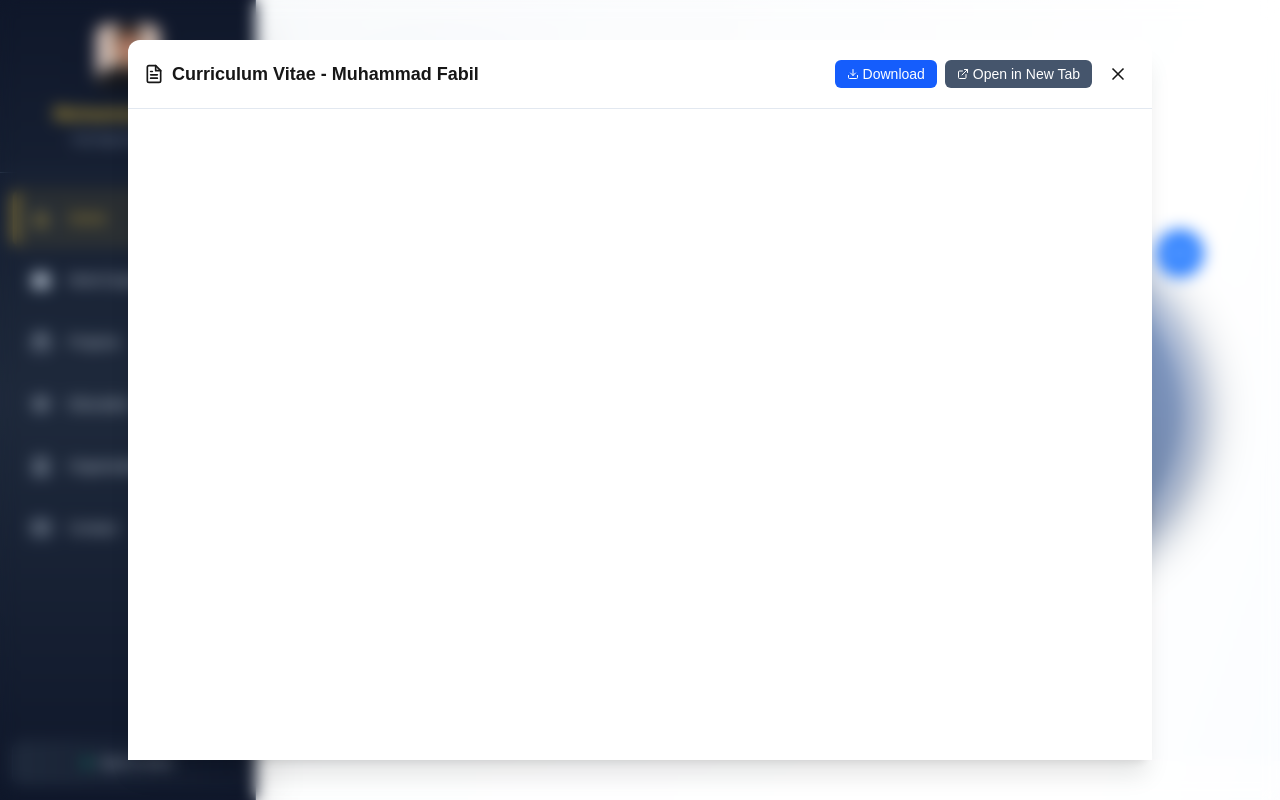
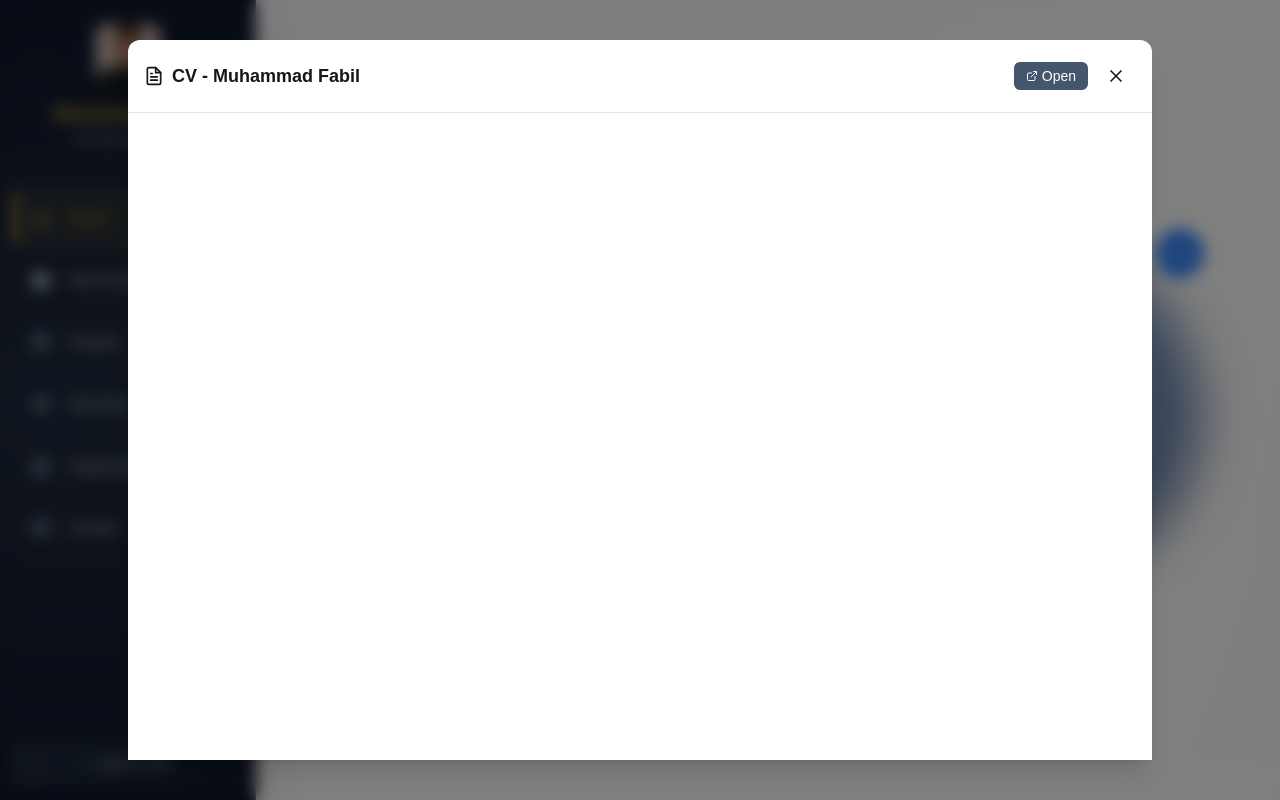
Before and after one commit to muhammadfabil/muhammad-fabil-profile, a Next.js app: page / in a window 1280 px wide. Both pictures are taken after a click on the button "Curriculum Vitae". Shown: the top 800 px of the page. Built offline with nearby package versions, Linux system fonts and the light colour scheme.

Commit message:
Update page.tsx

```diff
--- a/src/app/page.tsx
+++ b/src/app/page.tsx
@@ -424,37 +424,41 @@ export default function Home() {
 
       {/* CV Modal */}
       {isCvModalOpen && (
-        <div className="fixed inset-0 bg-none backdrop-blur-sm flex items-center justify-center z-50 p-4">
-          <div className="bg-white dark:bg-slate-800 rounded-xl shadow-xl w-full max-w-5xl h-[90vh] flex flex-col">
+        <div className="fixed inset-0 bg-black/50 backdrop-blur-sm flex items-center justify-center z-50 p-2 sm:p-4">
+          <div className="bg-white dark:bg-slate-800 rounded-xl shadow-xl w-full max-w-5xl h-[95vh] sm:h-[90vh] flex flex-col">
             {/* Modal Header */}
-            <div className="flex items-center justify-between p-4 border-b border-slate-200 dark:border-slate-700">
-              <h3 className="text-lg font-semibold text-foreground flex items-center gap-2">
-                <FiFileText className="w-5 h-5" />
-                Curriculum Vitae - {personalData.name}
+            <div className="flex items-center justify-between p-2 sm:p-4 border-b border-slate-200 dark:border-slate-700 min-h-[60px]">
+              <h3 className="text-sm sm:text-lg font-semibold text-foreground flex items-center gap-1 sm:gap-2 flex-1 min-w-0">
+                <FiFileText className="w-4 h-4 sm:w-5 sm:h-5 flex-shrink-0" />
+                <span className="truncate">CV - {personalData.name}</span>
               </h3>
-              <div className="flex items-center gap-2">
+              <div className="flex items-center gap-1 sm:gap-2 flex-shrink-0">
+                {/* Download button - hidden on very small screens */}
                 <a
                   href={personalData.resume}
                   download
-                  className="px-3 py-1 text-sm bg-blue-600 text-white rounded-md hover:bg-blue-700 transition-colors flex items-center gap-1"
+                  className="hidden xs:flex px-2 sm:px-3 py-1 text-xs sm:text-sm bg-blue-600 text-white rounded-md hover:bg-blue-700 transition-colors items-center gap-1"
                 >
                   <FiDownload className="w-3 h-3" />
-                  Download
+                  <span className="hidden sm:inline">Download</span>
                 </a>
+                {/* External link button - hidden on very small screens */}
                 <a
                   href={personalData.resume}
                   target="_blank"
                   rel="noopener noreferrer"
-                  className="px-3 py-1 text-sm bg-slate-600 text-white rounded-md hover:bg-slate-700 transition-colors flex items-center gap-1"
+                  className="hidden sm:flex px-2 sm:px-3 py-1 text-xs sm:text-sm bg-slate-600 text-white rounded-md hover:bg-slate-700 transition-colors items-center gap-1"
                 >
                   <FiExternalLink className="w-3 h-3" />
-                  Open in New Tab
+                  <span className="hidden lg:inline">Open</span>
                 </a>
+                {/* Close button - always visible and properly sized for touch */}
                 <button
                   onClick={closeCvModal}
-                  className="p-2 hover:bg-slate-100 dark:hover:bg-slate-700 rounded-lg transition-colors"
+                  className="p-2 sm:p-2 hover:bg-slate-100 dark:hover:bg-slate-700 rounded-lg transition-colors min-w-[40px] min-h-[40px] flex items-center justify-center"
+                  aria-label="Close CV Modal"
                 >
-                  <FiX className="w-5 h-5" />
+                  <FiX className="w-5 h-5 sm:w-5 sm:h-5" />
                 </button>
               </div>
             </div>
@@ -466,6 +470,27 @@ export default function Home() {
                 className="w-full h-full border-0"
                 title="Curriculum Vitae"
               />
+            </div>
+
+            {/* Mobile action buttons at bottom */}
+            <div className="flex sm:hidden border-t border-slate-200 dark:border-slate-700 p-2 gap-2">
+              <a
+                href={personalData.resume}
+                download
+                className="flex-1 px-3 py-2 text-sm bg-blue-600 text-white rounded-md hover:bg-blue-700 transition-colors flex items-center justify-center gap-2"
+              >
+                <FiDownload className="w-4 h-4" />
+                Download CV
+              </a>
+              <a
+                href={personalData.resume}
+                target="_blank"
+                rel="noopener noreferrer"
+                className="flex-1 px-3 py-2 text-sm bg-slate-600 text-white rounded-md hover:bg-slate-700 transition-colors flex items-center justify-center gap-2"
+              >
+                <FiExternalLink className="w-4 h-4" />
+                Open in New Tab
+              </a>
             </div>
           </div>
         </div>
```
